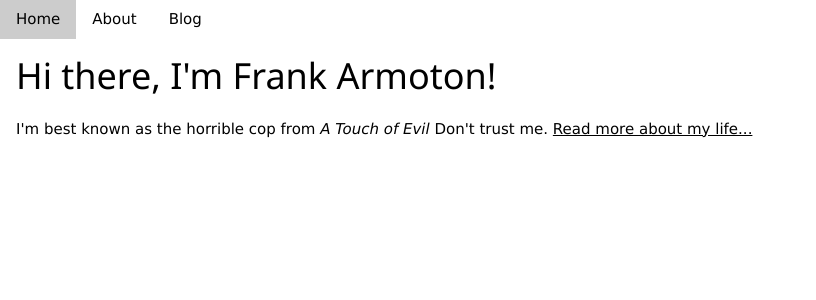
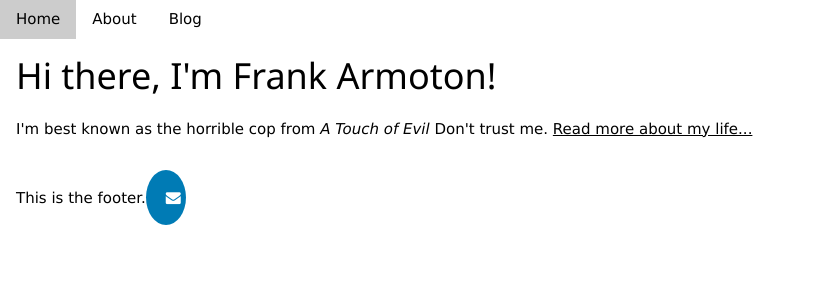
Before and after one commit to seme/seme.github.io, a Jekyll site: the page built from index.html, in a window 1280 px wide. Shown: the top 300 px of the page, without its empty margins (0-816 px from the left). Built offline with Jekyll 4.4.1, drawn with Linux system fonts in a browser that asks for light colours; comment, search, counter and statistics services are not loaded.

Commit message:
muotoilua

```diff
--- a/_layouts/default.html
+++ b/_layouts/default.html
@@ -20,7 +20,8 @@
 
             </div><!-- /.container -->
 
-			<footer class="w3-container w3-theme-d1>
+			<footer class="w3-container w3-theme-d1">
+
                 <p>This is the footer.<i class="fa fa-envelope"></i></p>
 			</footer>
 		</body>
```
